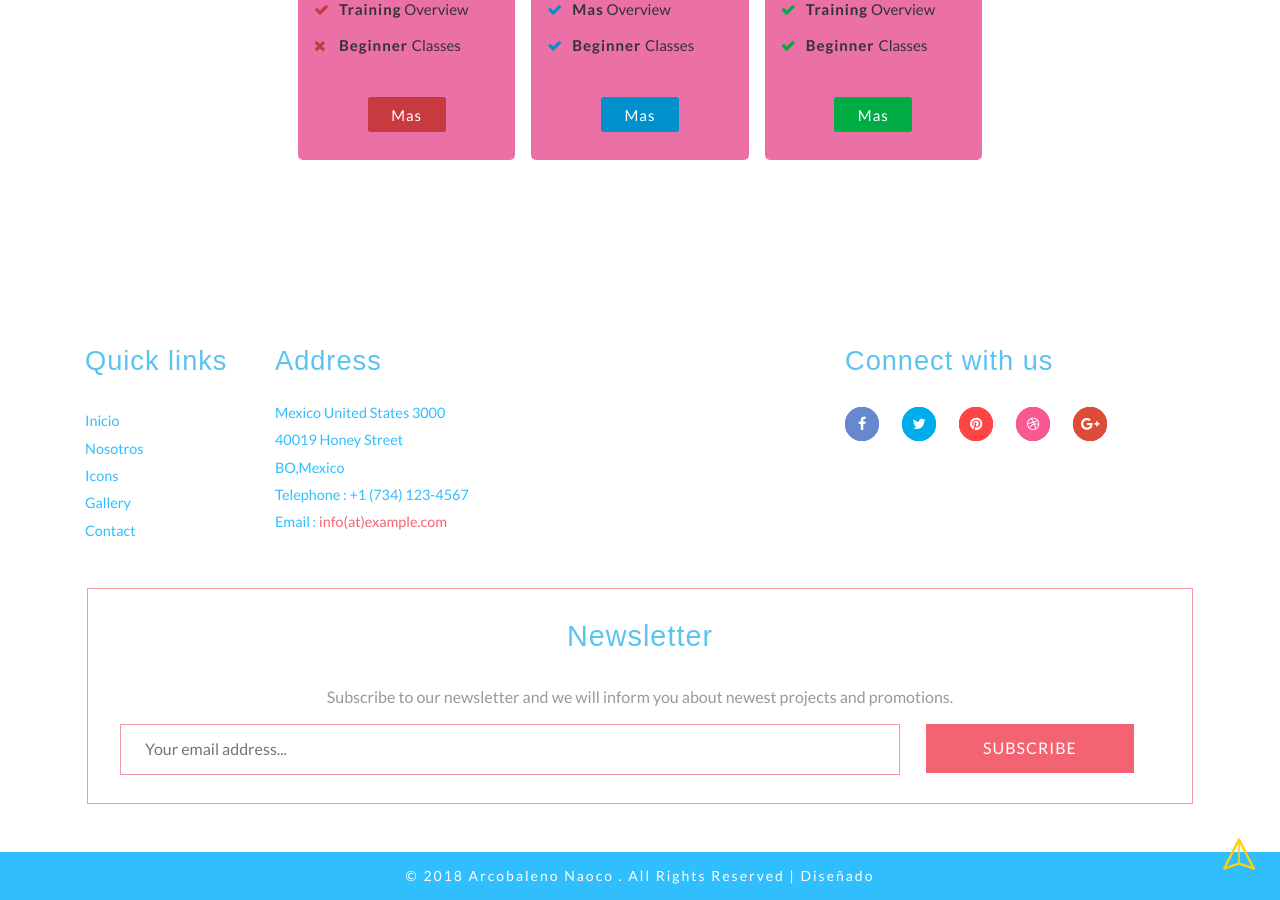
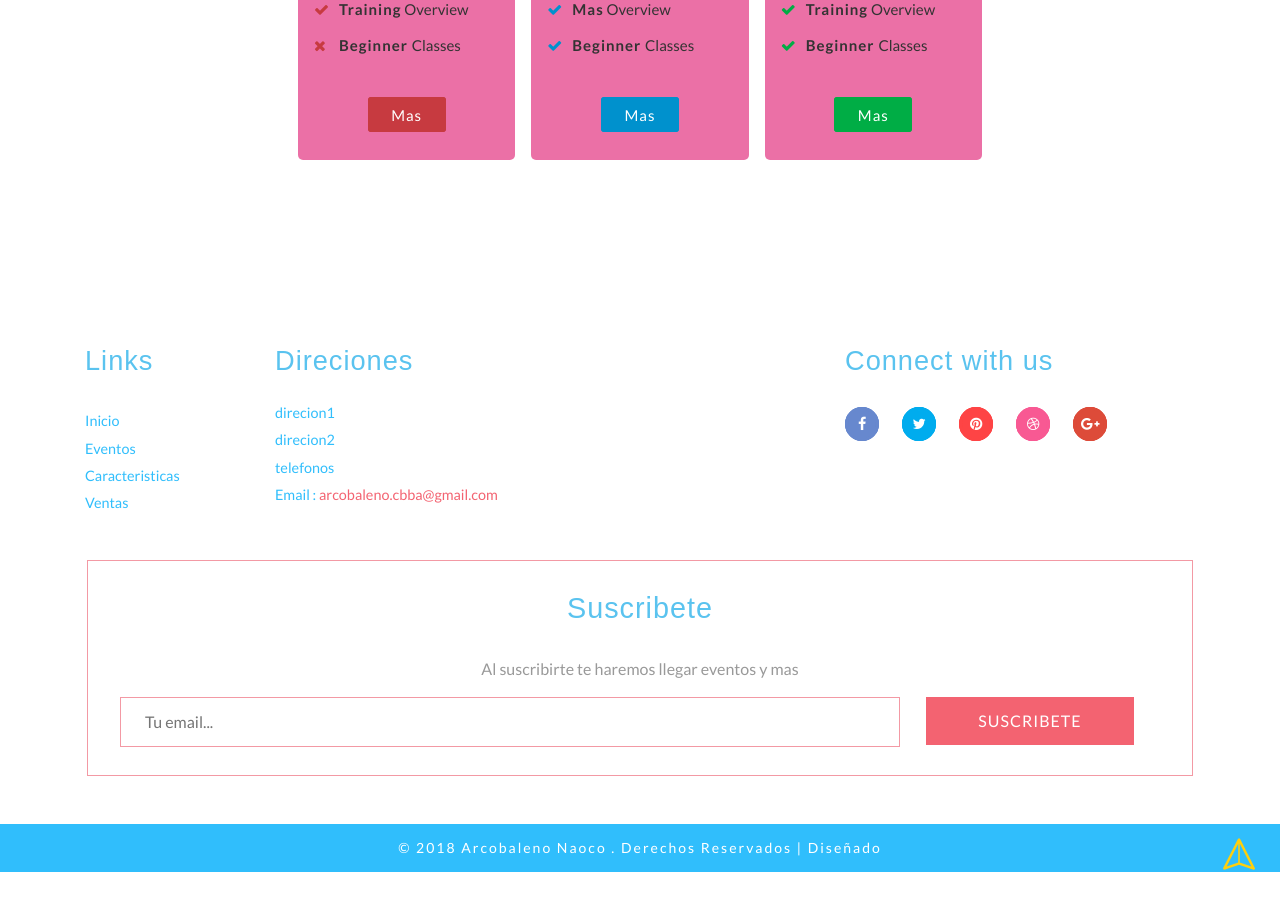
Before and after one commit to arcobalenonao/naoco, a Jekyll site: the page built from index.html, in a window 1280 px wide and 900 px high, scrolled down 1102 px. Built offline with Jekyll 4.4.1, drawn with Linux system fonts in a browser that asks for light colours; some web fonts are replaced; after the commit the page ends 1974 px from its top, so only the background shows below that.

Commit message:
footer arregflado

```diff
--- a/_includes/footer.html
+++ b/_includes/footer.html
@@ -32,33 +32,31 @@
 		<div class="container">
          <div class="footer-info-agile">
 				<div class="col-md-2 footer-info-grid links">
-					<h4>Quick links</h4>
+					<h4>Links</h4>
 					<ul>
-						       <li><a href="index.html">Inicio</a></li>
-								<li><a href="about.html">Nosotros</a></li>
-								<li><a href="icons.html">Icons</a></li>
-								<li><a href="gallery.html">Gallery</a></li>
-								<li><a href="contact.html">Contact</a></li>
+                            {% for pr2 in site.data.pie-de-pagina-arcobaleno.links %}
+						       <li>
+						       	<a href="{{ pr2.url}}">{{ pr2.nombre-link }} </a>
+						       </li>
+						 	{% endfor %}
 					</ul>
 				</div>
 				<div class="col-md-3 footer-info-grid address">
-					<h4>Address</h4>
+					<h4>Direciones</h4>
 					<address>
 						<ul>
-							<li>Mexico United States 3000</li>
-							<li>40019 Honey Street</li>
-							<li>BO,Mexico</li>
-							<li>Telephone : +1 (734) 123-4567</li>
-							<li>Email : <a class="mail" href="mailto:mail@example.com">info(at)example.com</a></li>
+                            {% for direccion in site.data.pie-de-pagina-arcobaleno.direcciones %}
+							<li> {{ direccion.direcion}}</li>
+							{% endfor %}
+							<li>Email : <a class="mail" href="mailto:mail@example.com">arcobaleno.cbba@gmail.com</a></li>
 						</ul>
 					</address>
 				</div>
-				<div class="col-md-3 footer-grid">
-				   <div
-        class="fb-customerchat"
-        page_id="1778896829087917"
-        ref="">
-      </div>
+				 <div class="col-md-3 footer-grid">
+				    <div
+                        class="fb-customerchat"
+                        page_id="1778896829087917"ref="">
+                    </div>
 				</div>
 				<div class="col-md-4 footer-info-grid">
 				<div class="connect-social">
@@ -84,16 +82,16 @@
 			</div>
 
 			<div class="connect-agileits newsletter">
-				<h4>Newsletter</h4>
-					<p>Subscribe to our newsletter and we will inform you about newest projects and promotions.
+				<h4>Suscribete</h4>
+					<p>Al suscribirte te haremos llegar eventos y mas
 					</p>
 					<form action="#" method="post" class="newsletter">
-						<input class="email" type="email" placeholder="Your email address..." required="">
-						<input type="submit" class="submit" value="Subscribe">
+						<input class="email" type="email" placeholder="Tu email..." required="">
+						<input type="submit" class="submit" value="Suscribete">
 					</form>
 			</div>
 	   </div>
      </div>
 	<div class="copy">
-		<p>© 2018 Arcobaleno Naoco . All Rights Reserved | Diseñado <a href="http://w3layouts.com/"></a> </p>
+		<p>© 2018 Arcobaleno Naoco . Derechos Reservados | Diseñado <a href="http://w3layouts.com/"></a> </p>
 	</div>
```
Also changed, not shown: _data/pie-de-pagina-arcobaleno.yml (added, +22 -0 lines).
